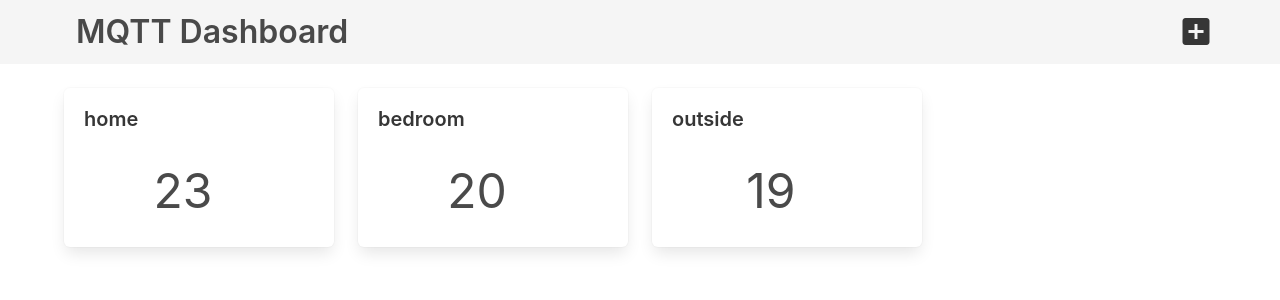
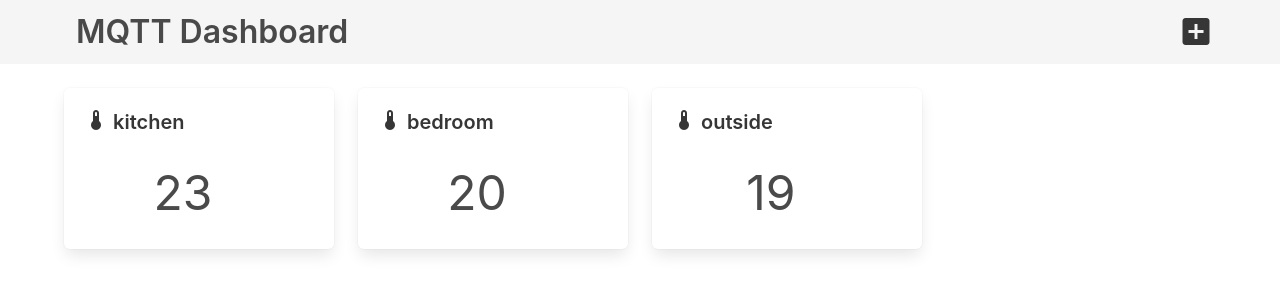
Before and after one commit to Mryck/iot-playground, a Vue app in the folder front/: page / in a window 1280 px wide. Shown: the top 300 px of the page. Built offline with nearby package versions, Linux system fonts and the light colour scheme.

Commit message:
Possibility to select device type / rename sensors to devices

```diff
--- a/front/src/components/Dashboard.vue
+++ b/front/src/components/Dashboard.vue
@@ -25,8 +25,8 @@
     <br />
     <div class="container">
       <div class="columns is-multiline">
-        <div class="column is-one-quarter" v-for="sensor in sensors" :key="sensor.id">
-          <DashboardCard :sensor="sensor"></DashboardCard>
+        <div class="column is-one-quarter" v-for="device in devices" :key="device.id">
+          <DashboardCard :device="device"></DashboardCard>
         </div>
       </div>
     </div>
@@ -43,20 +43,21 @@
   },
   data() {
     return {
-      sensors: [
-        { id: 0, topic: "home", payload: "23" },
-        { id: 1, topic: "bedroom", payload: "20" },
-        { id: 2, topic: "outside", payload: "19" }
+      devices: [
+        { id: 0, topic: "home/kitchen", payload: "23", type: "Sensor" },
+        { id: 1, topic: "home/bedroom", payload: "20", type: "Sensor" },
+        { id: 2, topic: "home/outside", payload: "19", type: "Sensor" }
       ]
       //socket: io("http://localhost:5000/")
     };
   },
   methods: {
     addCard() {
-      this.sensors.push({
-        id: this.sensors.length,
+      this.devices.push({
+        id: this.devices.length,
         topic: "new",
-        payload: "NaN"
+        payload: "NaN",
+        type: "Sensor"
       });
     }
   },
--- a/front/src/components/DashboardCard.vue
+++ b/front/src/components/DashboardCard.vue
@@ -4,8 +4,14 @@
       <transition name="fade" mode="out-in">
         <article key="1" v-if="!isSettingsVisible" class="media">
           <div class="media-content">
-            <p class="title is-5">{{ sensor.topic }}</p>
-            <p class="is-size-1 has-text-centered">{{ sensor.payload }}</p>
+            <p class="title is-5">
+              <span class="icon has-text-dark">
+                <i v-if="device.type == 'Sensor'" class="mdi mdi-24px mdi-thermometer"></i>
+                <i v-else class="mdi mdi-24px mdi-toggle-switch"></i>
+              </span>
+              {{ deviceName }}
+            </p>
+            <p class="is-size-1 has-text-centered">{{ device.payload }}</p>
           </div>
           <a class="has-text-right">
             <span class="icon has-text-info is-medium has-text-right">
@@ -16,7 +22,22 @@
         <article key="2" v-else class="media">
           <div class="media-content">
             <p class="title is-5">Settings</p>
-            <input v-model="sensor.topic" />
+            <p>
+              mqtt topic:
+              <input v-model="device.topic" />
+            </p>
+            <br />
+            <p>Device type:</p>
+            <div class="control">
+              <label class="radio">
+                <input type="radio" v-model="device.type" value="Sensor" />
+                Sensor
+              </label>
+              <label class="radio">
+                <input type="radio" v-model="device.type" value="Switch" />
+                Switch
+              </label>
+            </div>
           </div>
           <a class="has-text-right">
             <span class="icon has-text-info is-medium has-text-right">
@@ -35,11 +56,12 @@
 
 export default {
   props: {
-    sensor: Object
+    device: Object
   },
   data() {
     return {
-      isSettingsVisible: false
+      isSettingsVisible: false,
+      deviceType: "Sensor"
       // sensors: [
       //   { topic: "home", payload: "23" },
       //   { topic: "bedroom", payload: "20" },
@@ -47,6 +69,13 @@
       // ]
       // //socket: io("http://localhost:5000/")
     };
+  },
+  computed: {
+    deviceName: function() {
+      return this.device.topic.split("/")[
+        this.device.topic.split("/").length - 1
+      ];
+    }
   },
   methods: {
     showSettings() {
```
